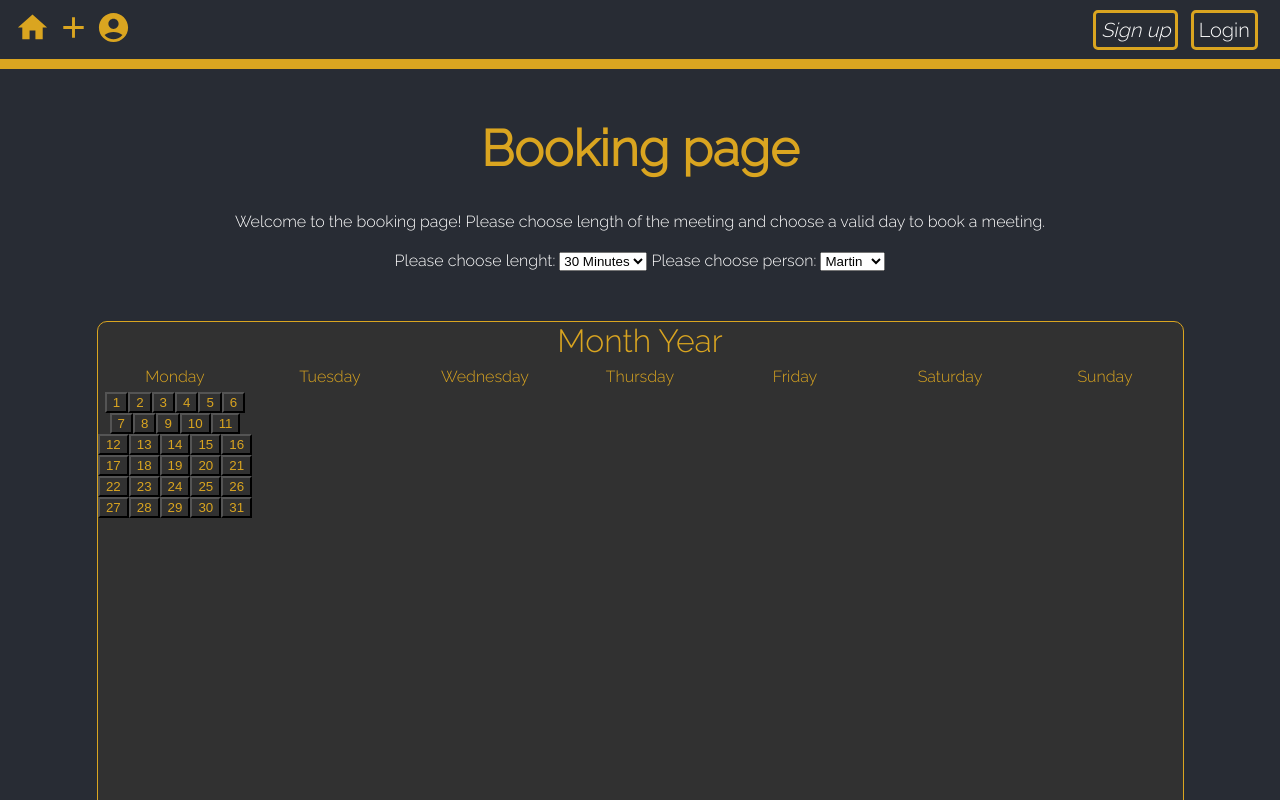
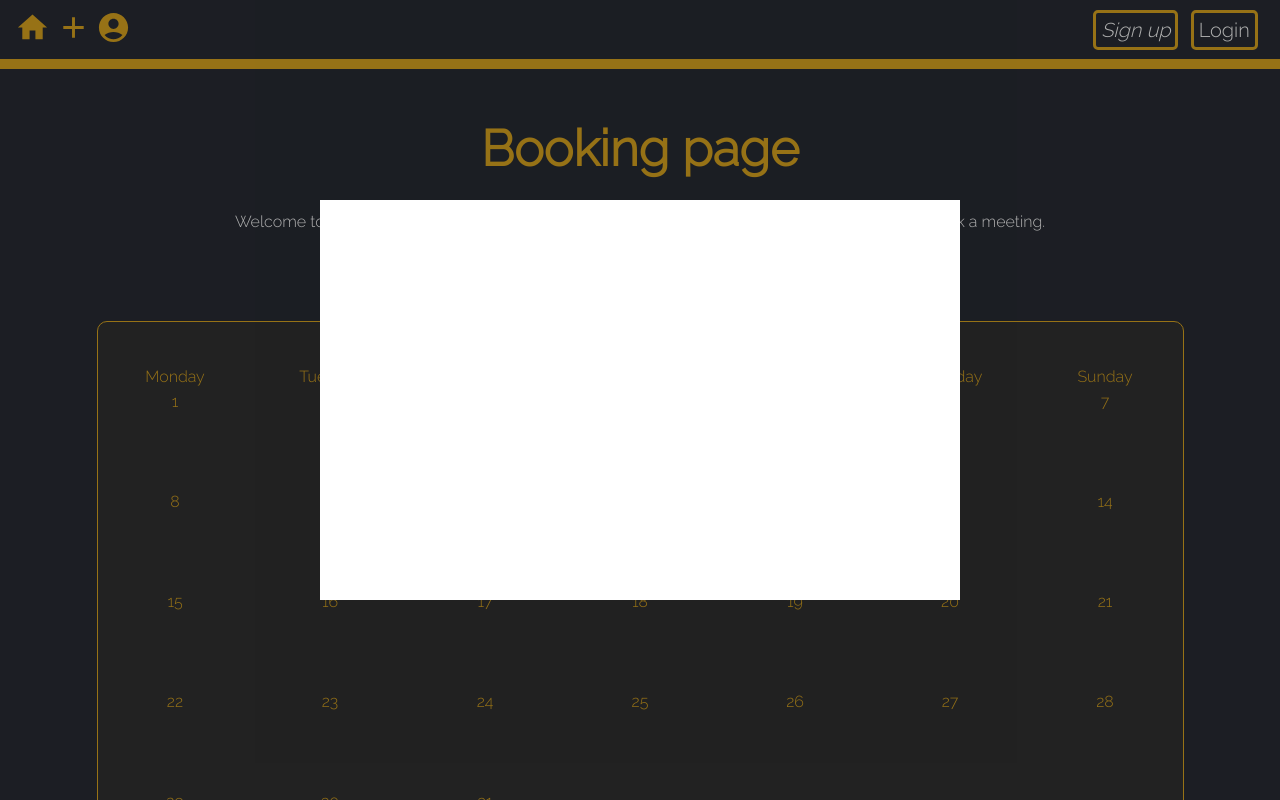
Before and after one commit to Civil-Data/OnlineMeetingSchedule, a React (Create React App) app in the folder frontend/: page /booking in a window 1280 px wide. Shown: the top 800 px of the page. Built offline with nearby package versions, Linux system fonts and the light colour scheme.

Commit message:
ADD: Pup-up window for days in calendar

```diff
--- a/frontend/src/Components/DateButtons.js
+++ b/frontend/src/Components/DateButtons.js
@@ -1,15 +1,21 @@
-import React from "react";
+import React, { useState, useEffect } from "react";
 
-const DateButtons = () => {
-	const dateLabels = Array.from({ length: 31 }, (_, index) => index + 1);
-
+const DateButtons = ({ date }) => {
+	const [dayView, setDayView] = useState(false);
+	// const dateLabels = Array.from({ length: 31 }, (_, index) => index + 1);
+	function dayOverview() {
+		<div className="shadowBooking"></div>;
+	}
+	useEffect(() => {}, [dayView]);
 	return (
-		<div>
-			{dateLabels.map((date) => (
-				<button key={date} className="dates">
-					{date}
-				</button>
-			))}
+		<div
+			key={date}
+			className="dates"
+			onClick={() => {
+				setDayView((view) => !view);
+			}}
+		>
+			{date}
 		</div>
 	);
 };
--- a/frontend/src/css/App.css
+++ b/frontend/src/css/App.css
@@ -151,7 +151,7 @@ input {
 	display: inline-grid;
 	margin-top: 50px;
 	grid-template-columns: repeat(7, 155px);
-	grid-template-rows: 45px 25px repeat(5, 1fr);
+	grid-template-rows: 45px 25px repeat(5, 100px);
 	/* grid-gap: 1px; */
 	border: 1px solid goldenrod;
 	border-radius: 10px;
@@ -160,21 +160,20 @@ input {
 	margin-bottom: 50px;
 }
 
-.item {
+/* .item {
 	min-height: 100px;
 	border-right: 2px solid rgba(11, 11, 11, 0.5);
 	border-bottom: 2px solid rgba(11, 11, 11, 0.5);
 	gap: 0px 0px;
-}
+} */
 .month {
 	grid-column: 1/8;
 	font-size: 200%;
 }
 
-.day {
-	max-height: 50px;
-	gap: 0px 0px;
-}
+/* .day {
+	/* max-height: 50px; */
+/* gap: 0px 0px; */
 
 #navigationBar {
 	font-family: Raleway, sans-serif;
@@ -318,6 +317,9 @@ p {
 .dates {
 	background-color: rgb(49, 49, 49);
 	color: goldenrod;
+	width: 100%;
+	height: 100%;
+	border: 2px goldenrod;
 }
 
 .contact_list {
@@ -336,3 +338,21 @@ p {
 	margin-bottom: 20px;
 	white-space: no-wrap;
 }
+
+.viewShadow {
+	position: fixed;
+	top: 0px;
+	left: 0;
+	width: 100%;
+	height: 100%;
+	background-color: rgba(0, 0, 0, 0.31);
+	display: flex;
+	justify-content: center;
+	align-items: center;
+}
+
+.dayView {
+	background-color: white;
+	width: 50%;
+	height: 50%;
+}
--- a/frontend/src/views/Booking.js
+++ b/frontend/src/views/Booking.js
@@ -4,23 +4,19 @@ import TypingEffect from "../Components/TypingEffect";
 import React, { useState } from "react";
 import DateButtons from "../Components/DateButtons";
 
-function Day() {
-	return (
-		<div className="day">
-			<div> Day 22nd </div>
-			<div> 8:00</div>
-			<div> 10:30</div>
-			<div> 13:00</div>
-			<div> 15:00</div>
-		</div>
-	);
+const Booking = () => {
+	const dateLabels = [];
+	const dates = 31;
+	for (let index = 0; index < dates; index++) {
+		dateLabels.push(<DateButtons date={index + 1} />);
 	}
-
-const Booking = () => {
-	const dateLabels = [1];
-	const [day, setDay] = useState(false);
+	// const [day, setDay] = useState(false);
 	return (
 		<>
+			<div class="viewShadow">
+				<div class="dayView"></div>
+			</div>
+			<div>
 				<div className="titles">
 					<Title title="Booking page" className="titles" />
 					<TypingEffect
@@ -54,95 +50,8 @@ const Booking = () => {
 						<div className="day">Friday</div>
 						<div className="day">Saturday</div>
 						<div className="day">Sunday</div>
-					{dateLabels.map((item, index) => (
-						<DateButtons></DateButtons>
-					))}
-
-					{/* <button className="dates">1</button> */}
-					{/* <div className="item">1</div> */}
-					{/* <button className="dates">2</button> */}
-					{/* <div className="item">2</div> */}
-					{/* <button className="dates">3</button> */}
-					{/* <div className="item">3</div> */}
-					{/* <button className="dates">4</button> */}
-					{/* <div className="item">4</div> */}
-					{/* <button className="dates">5</button> */}
-					{/* <div className="item">5</div> */}
-					{/* <button className="dates">6</button>
-					<button className="dates">7</button>
-					<button className="dates">8</button>
-					<button className="dates">9</button>
-					<button className="dates">10</button>
-					<button className="dates">11</button>
-					<button className="dates">12</button>
-					<button className="dates">13</button>
-					<button className="dates">14</button>
-					<button className="dates">15</button>
-					<button className="dates">16</button>
-					<button className="dates">17</button>
-					<button className="dates">18</button>
-					<button className="dates">19</button>
-					<button className="dates">20</button>
-					<button className="dates">21</button>
-					<button className="dates">22</button>
-					<button className="dates">23</button>
-					<button className="dates">24</button>
-					<button className="dates">25</button>
-					<button className="dates">26</button>
-					<button className="dates">27</button>
-					<button className="dates">28</button>
-					<button className="dates">29</button>
-					<button className="dates">30</button>
-					<button
-						onClick={() => {
-							// Day();
-							setDay((prevDay) => !prevDay);
-							console.log("I was pressed");
-						}}
-					>
-						31
-					</button>
-					{day ? (
-						<div className="day">
-							<div> Day 22nd </div>
-							<div> 8:00</div>
-							<div> 10:30</div>
-							<div> 13:00</div>
-							<div> 15:00</div>
+						{dateLabels}
 					</div>
-					) : (
-						<></>
-					)} */}
-
-					{/* <div className="item">6</div>
-					<div className="item">7</div>
-					<div className="item">8</div>
-					<div className="item">9</div>
-					<div className="item">10</div>
-					<div className="item">11</div>
-					<div className="item">12</div> */}
-					{/* <div className="item">13</div>
-					<div className="item">14</div>
-					<div className="item">15</div>
-					<div className="item">16</div>
-					<div className="item">17</div>
-					<div className="item">18</div>
-					<div className="item">19</div>
-					<div className="item">20</div>
-					<div className="item">21</div>
-					<div className="item">22</div>
-					<div className="item">23</div>
-					<div className="item">24</div>
-					<div className="item">25</div>
-					<div className="item">26</div>
-					<div className="item">27</div>
-					<div className="item">28</div>
-					<div className="item">29</div>
-					<div className="item">30</div>
-					<div className="item">31</div> */}
-					{/* <div className="item"></div>
-					<div className="item"></div>
-					<div className="item"></div> */}
 				</div>
 			</div>
 		</>
@@ -164,17 +73,5 @@ const Booking = () => {
 	//         </div>
 	//     );
 };
-// function Day() {
-// 	const [day, setDay] = useState("Monday");
-// 	return (
-// 		<div>
-// 			<button type="button" onClick={() => Day("Monday")}>
-// 				Monday
-// 			</button>
-// 		</div>
-// 	);
-// }
-// const root = ReactDOM.createRoot(document.getElementById("root"));
-// root.render(<Day />);
 
 export default Booking;
```
Lines whose indentation alone changed are shown as unchanged.
